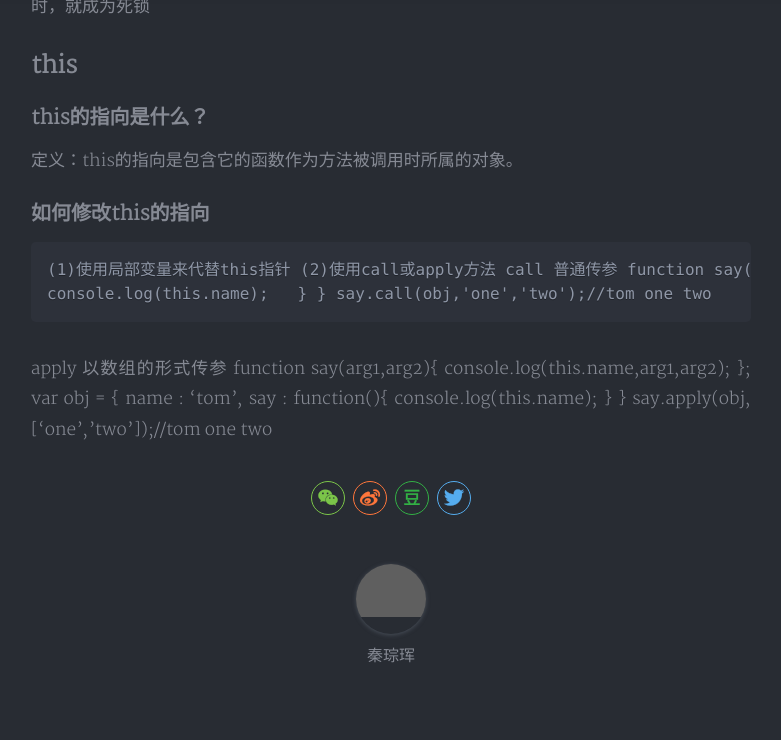
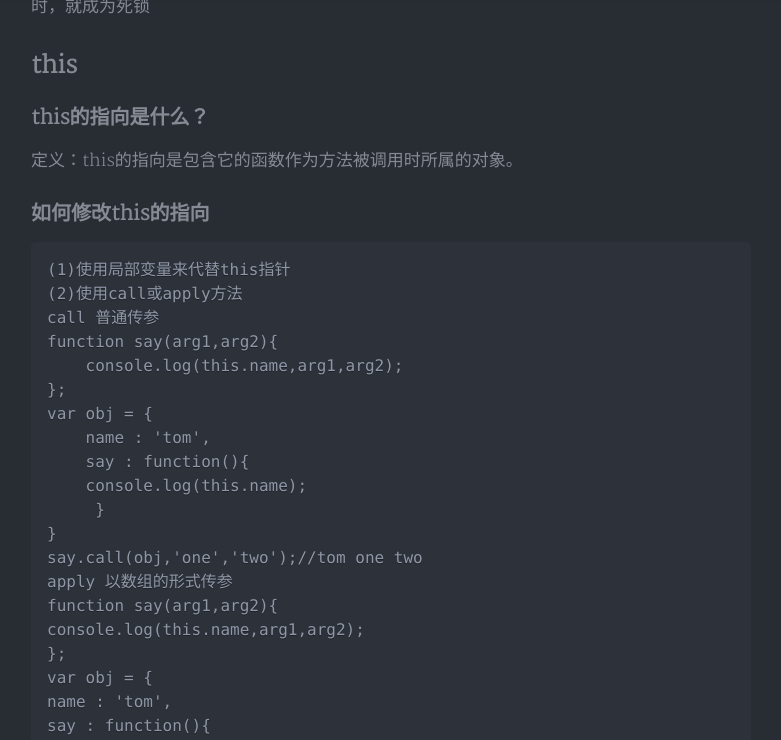
Before and after one commit to qinconghui233/qinconghui.github.io, a Jekyll site: the page built from _posts/2020-01-13-JavaScript.md, in a window 1280 px wide and 1400 px high, scrolled down 2799 px. Shown: the top 740 px of the window, without its empty margins (249-1030 px from the left). Built offline with Jekyll 4.4.1, drawn with Linux system fonts in a browser that asks for light colours; nearby versions of some CDN libraries; a style sheet for code colours, icons or effects is not loaded; some of the changed lines change nothing that is shown; some of the changed text lies outside the part shown; grey boxes are pictures that could not be loaded.

Commit message:
添加日志

````diff
--- a/_posts/2020-01-13-JavaScript.md
+++ b/_posts/2020-01-13-JavaScript.md
@@ -92,27 +92,46 @@
 ### 如何修改this的指向
 
     (1)使用局部变量来代替this指针
-(2)使用call或apply方法
-call 普通传参
-function say(arg1,arg2){
-  console.log(this.name,arg1,arg2);
-};
-var obj = {
-  name : 'tom',
-  say : function(){
-    console.log(this.name);
+    (2)使用call或apply方法
+    call 普通传参
+    function say(arg1,arg2){
+        console.log(this.name,arg1,arg2);
+    };
+    var obj = {
+        name : 'tom',
+        say : function(){
+        console.log(this.name);
+         }
+    }
+    say.call(obj,'one','two');//tom one two
+    apply 以数组的形式传参
+    function say(arg1,arg2){
+    console.log(this.name,arg1,arg2);
+    };
+    var obj = {
+    name : 'tom',
+    say : function(){
+     console.log(this.name);
+    }
+    }
+    say.apply(obj,['one','two']);//tom one two
+
+## promise
+
+Promise最大的好处是在异步执行的流程中，把执行代码和处理结果的代码清晰地分离了
+
+有了Promise对象，就可以将异步操作以同步操作的流程表达出来，避免了层层嵌套的回调函数。此外，Promise对象提供统一的接口，使得控制异步操作更加容易。
+
+```
+<pre><code>
+const promise = new Promise(function(resolve, reject) {
+  // ... some code
+
+  if (/* 异步操作成功 */){
+    resolve(value);
+  } else {
+    reject(error);
   }
-}
-say.call(obj,'one','two');//tom one two
-
-apply 以数组的形式传参
-function say(arg1,arg2){
-  console.log(this.name,arg1,arg2);
-};
-var obj = {
-  name : 'tom',
-  say : function(){
-    console.log(this.name);
-  }
-}
-say.apply(obj,['one','two']);//tom one two
+});
+</code></pre>
+```
````
